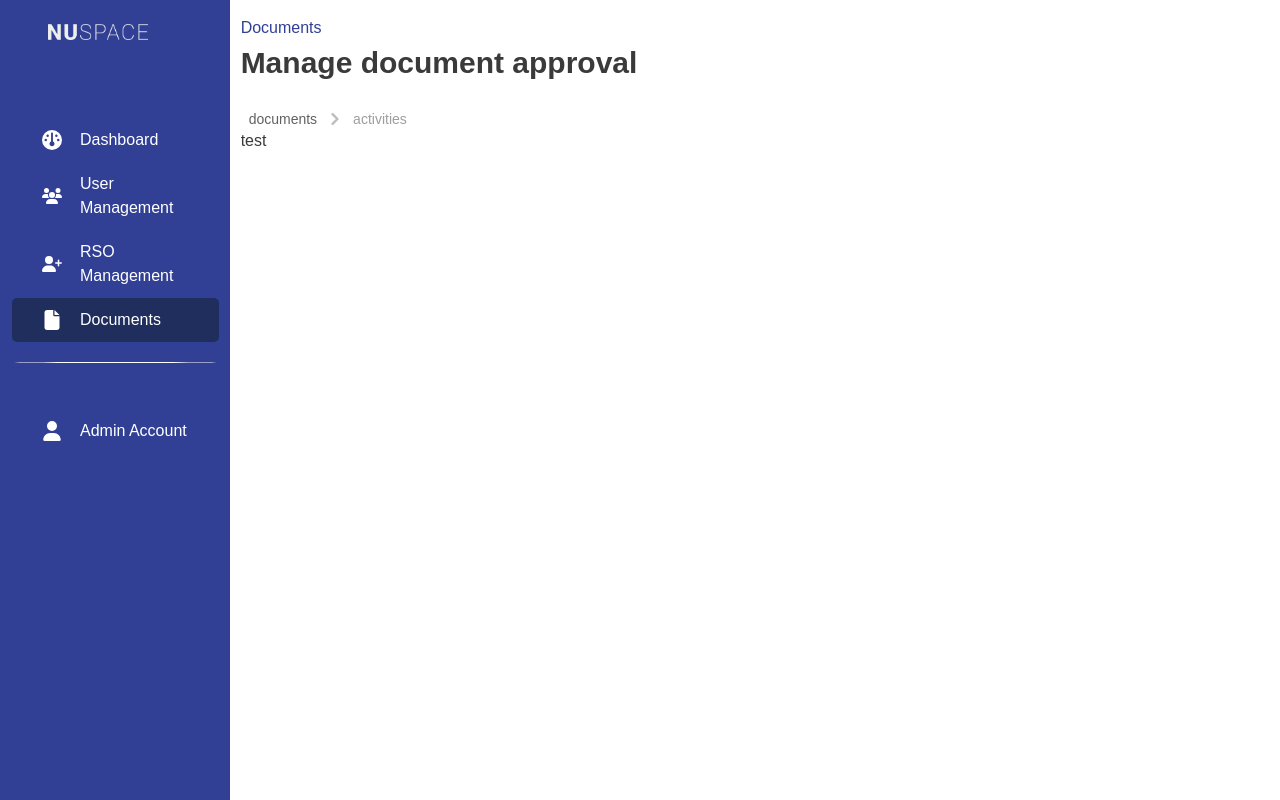
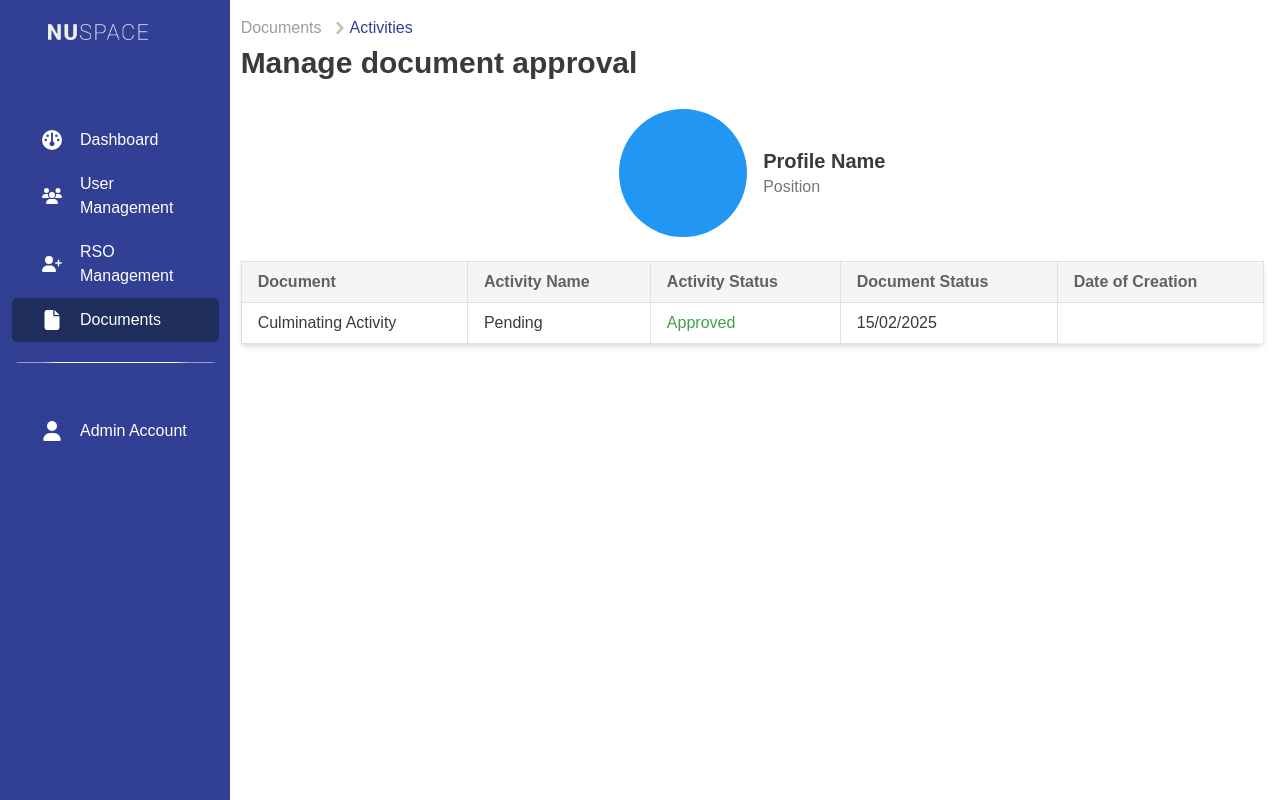
Before and after one commit to johndarrel29/nu_space_web_copy, a React (Create React App) app in the folder client/: page /documents/activities in a window 1280 px wide. Built offline with nearby package versions, Linux system fonts and the light colour scheme; what tailwindcss-motion would draw is missing.

Commit message:
version 3.1.0

```diff
--- a/client/src/App.jsx
+++ b/client/src/App.jsx
@@ -10,6 +10,7 @@ import AdminAccount from './pages/admin/AdminAccount';
 import Activities from './pages/admin/Activities';
 import MainDocuments from './pages/admin/MainDocuments';
 import RSOManagement from './pages/admin/RSOManagement';
+import Requirements from './pages/admin/Requirements';
 import { ThemeProvider } from '@material-tailwind/react';
 import MainRSO from './pages/admin/MainRSO';
 import PreLoader from './components/Preloader';
@@ -41,6 +42,7 @@ function App() {
         <Route path="/documents" element={<Documents />} >
           <Route index element={<MainDocuments />} />
           <Route path="activities" element={<Activities />} />
+          <Route path="requirements" element={<Requirements />} />
         </Route>
         <Route path="/admin-account" element={<AdminAccount />} />
 
--- a/client/src/components/layout/MainLayout.jsx
+++ b/client/src/components/layout/MainLayout.jsx
@@ -1,6 +1,7 @@
 
 import Sidebar from "./Sidebar";
 import style from "../../css/Sidebar.module.css";
+import { Breadcrumb } from "../ui";
 
 function MainLayout({ children, tabName, headingTitle }) {
   return (
@@ -9,7 +10,8 @@ function MainLayout({ children, tabName, headingTitle }) {
         <Sidebar />
       <main className="flex-1 pl-[18%] ">
         <div className="mb-6">
-          <h1 className={style.tabName}>{tabName}</h1>
+          {/* <h1 className={style.tabName}>{tabName}</h1> */}
+          <Breadcrumb style={style.tabName} unSelected={style.disabled}/>
           <h2 className={style.headingTitle}>{headingTitle}</h2>
         </div>
         {children}
--- a/client/src/components/ui/Breadcrumb.jsx
+++ b/client/src/components/ui/Breadcrumb.jsx
@@ -1,9 +1,19 @@
 
 import { Link, useLocation } from "react-router-dom";
 
-export default function Breadcrumb (){
+export default function Breadcrumb ({ style, unSelected }){
     const location = useLocation();
     const paths = location.pathname.split("/").filter(Boolean);
+    const capitalize = (str) => {
+    return str
+        .split('-')
+        .map(word =>
+            word.toLowerCase() === 'rso'
+                ? 'RSO' // Special case for "Rso"
+                : word.charAt(0).toUpperCase() + word.slice(1)
+        )
+        .join('-');
+    }
 
     return (
         <nav className="flex" aria-label="Breadcrumb">
@@ -26,10 +36,10 @@ export default function Breadcrumb (){
                                 )
                                 }
                                 {isLast ? (
-                                    <span className="ms-1 text-sm font-medium text-gray-500 md:ms-2 dark:text-gray-400">{path}</span>
+                                    <span className={style}>{capitalize(path)}</span>
                                 ) : (
-                                    <Link to={routeTo} className="ms-1 text-sm font-medium text-gray-700 hover:text-blue-600 md:ms-2 dark:text-gray-400 dark:hover:text-white">
-                                        {path}
+                                    <Link to={routeTo} className={unSelected}>
+                                        {capitalize(path)}
                                     </Link>
                                 )}
                             </div>
--- a/client/src/css/Button.module.css
+++ b/client/src/css/Button.module.css
@@ -1,5 +1,5 @@
 .button-design {
-    background-image: linear-gradient(to left top, #314095, #2f43a7, #2e45b9, #2d47cc, #2d48de);
+    background-color: #314095;
     border: none;
     border-radius: 7px;
     color: white;
--- a/client/src/css/Sidebar.module.css
+++ b/client/src/css/Sidebar.module.css
@@ -48,6 +48,10 @@
     color: #314095;
 }
 
+.disabled {
+    color: rgb(157, 156, 156);
+}
+
 .headingTitle{
     font-weight: 700;
     font-size: 30px;
--- a/client/src/pages/admin/Activities.jsx
+++ b/client/src/pages/admin/Activities.jsx
@@ -1,11 +1,51 @@
-
+import { Outlet } from 'react-router-dom';
+import { Navigate, useNavigate } from 'react-router-dom';
 
 
 export default function Activities() {
+    const navigate = useNavigate();
+
     return (
-        <>
-            <h1>test</h1>
+    <>
+    <div className="flex justify-center items-center">
+        <div className="flex flex-row gap-4 items-center">
+            <div className="w-32 h-32 bg-blue-500 rounded-full"></div>
+                <div className="flex flex-col">
+                <div className="font-semibold text-xl">Profile Name</div>
+                <div className="font-light text-gray-600">Position</div>
+            </div>
+        </div>
+    </div>
 
-        </>
+    {/* Table UI */}
+
+    <div className="flex flex-col w-full mt-6">
+        <Outlet/>
+        <ActivitiesTable   navigate={navigate}  />
+    </div>
+
+    </>
     );
-}
+
+    function ActivitiesTable({navigate}) {
+      return (<table className="min-w-full border-collapse border border-gray-200 shadow-md">
+    <thead>
+      <tr className="bg-gray-100 text-gray-700">
+        <th className="border border-gray-300 px-4 py-2 text-left">Document</th>
+        <th className="border border-gray-300 px-4 py-2 text-left">Activity Name</th>
+        <th className="border border-gray-300 px-4 py-2 text-left">Activity Status</th>
+        <th className="border border-gray-300 px-4 py-2 text-left">Document Status</th>
+        <th className="border border-gray-300 px-4 py-2 text-left">Date of Creation</th>
+      </tr>
+    </thead>
+    <tbody>
+      <tr className="hover:bg-gray-50" onClick={() => navigate("requirements")}>
+        <td className="border border-gray-300 px-4 py-2">Culminating Activity</td>
+        <td className="border border-gray-300 px-4 py-2">Pending</td>
+        <td className="border border-gray-300 px-4 py-2 text-green-600">Approved</td>
+        <td className="border border-gray-300 px-4 py-2">15/02/2025</td>
+      </tr>
+    </tbody>
+  </table>);
+    }
+  }
--- a/client/src/pages/admin/Documents.jsx
+++ b/client/src/pages/admin/Documents.jsx
@@ -1,6 +1,6 @@
 
 import { Outlet } from 'react-router-dom';
-import { MainLayout, Breadcrumb } from "../../components";
+import { MainLayout } from "../../components";
 
 
 export default function Documents() {
@@ -12,7 +12,6 @@ export default function Documents() {
             tabName="Documents"
             headingTitle="Manage document approval"
             >
-                <Breadcrumb/>
                 <Outlet />
 
 
--- /dev/null
+++ b/client/src/pages/admin/Requirements.jsx
@@ -0,0 +1,12 @@
+
+import React from 'react'
+
+const Requirements = () => {
+  return (
+    <div>
+        <h1>Requirements</h1>
+    </div>
+  )
+}
+
+export default Requirements
```
Also changed, not shown: client/src/pages/admin/MainDocuments.jsx (+14 -22 lines).
